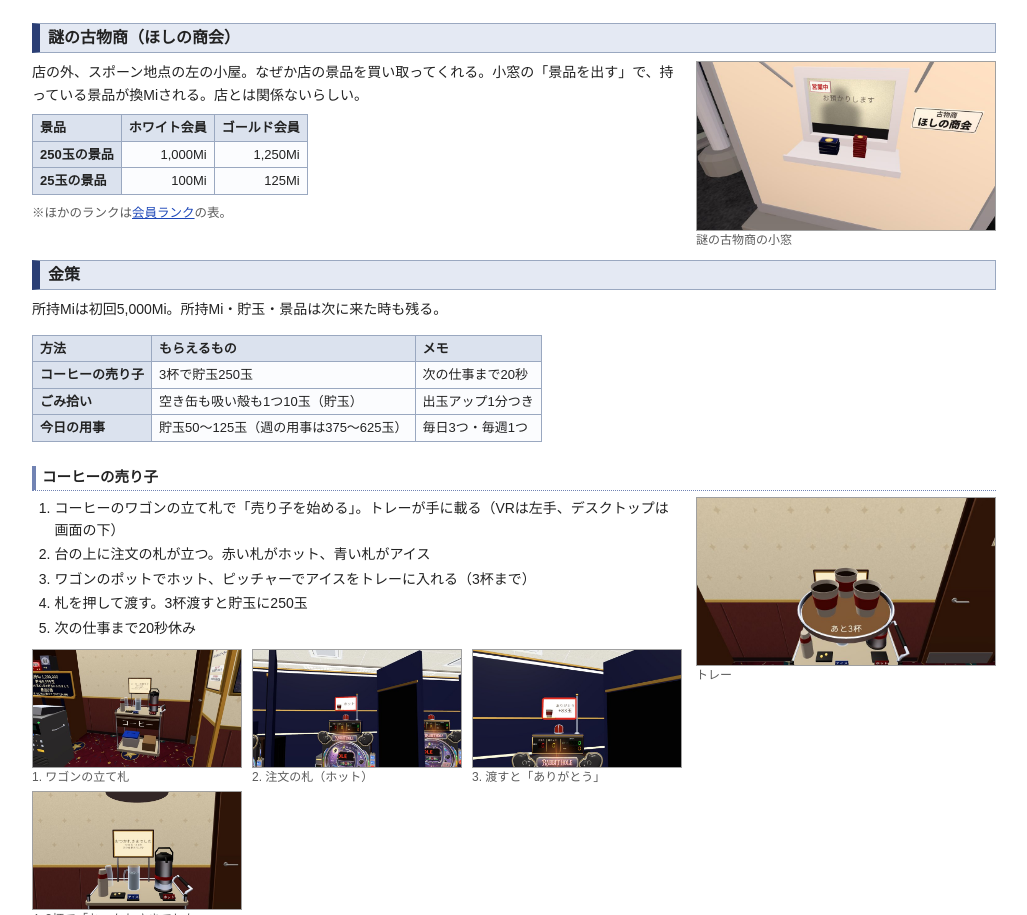
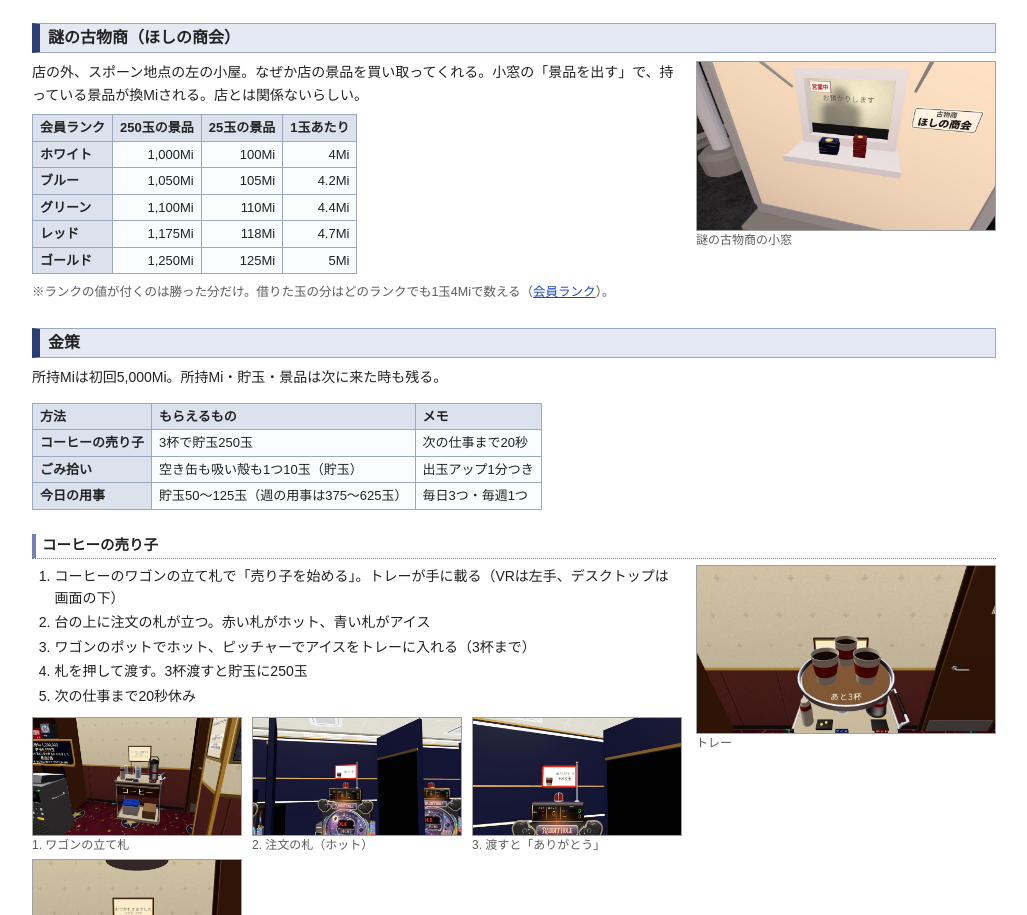
Before and after one commit to mitori-mimicria/miimii-parlor-wiki, a plain HTML site: page hall.html in a window 1280 px wide. Shown: the part 1879-2794 px from the top of the page, without its empty margins (224-1251 px from the left). Drawn offline with Linux system fonts and the light colour scheme.

Commit message:
古物商の買い取り値を 5 ランクとも

```diff
--- a/hall.html
+++ b/hall.html
@@ -102,13 +102,16 @@
 <figure class="ref"><img src="img/booth.jpg" width="960" height="540" alt="謎の古物商の小窓。台の上に紺と赤の景品のケース" loading="lazy"><figcaption>謎の古物商の小窓</figcaption></figure>
 <p>店の外、スポーン地点の左の小屋。なぜか店の景品を買い取ってくれる。小窓の「景品を出す」で、持っている景品が換Miされる。店とは関係ないらしい。</p>
 <table>
-<thead><tr><th>景品</th><th>ホワイト会員</th><th>ゴールド会員</th></tr></thead>
+<thead><tr><th>会員ランク</th><th>250玉の景品</th><th>25玉の景品</th><th>1玉あたり</th></tr></thead>
 <tbody>
-<tr><th>250玉の景品</th><td class="n">1,000Mi</td><td class="n">1,250Mi</td></tr>
-<tr><th>25玉の景品</th><td class="n">100Mi</td><td class="n">125Mi</td></tr>
+<tr><th>ホワイト</th><td class="n">1,000Mi</td><td class="n">100Mi</td><td class="n">4Mi</td></tr>
+<tr><th>ブルー</th><td class="n">1,050Mi</td><td class="n">105Mi</td><td class="n">4.2Mi</td></tr>
+<tr><th>グリーン</th><td class="n">1,100Mi</td><td class="n">110Mi</td><td class="n">4.4Mi</td></tr>
+<tr><th>レッド</th><td class="n">1,175Mi</td><td class="n">118Mi</td><td class="n">4.7Mi</td></tr>
+<tr><th>ゴールド</th><td class="n">1,250Mi</td><td class="n">125Mi</td><td class="n">5Mi</td></tr>
 </tbody>
 </table>
-<p class="note">※ほかのランクは<a href="#rank">会員ランク</a>の表。</p>
+<p class="note">※ランクの値が付くのは勝った分だけ。借りた玉の分はどのランクでも1玉4Miで数える（<a href="#rank">会員ランク</a>）。</p>
 
 <h2 id="money">金策</h2>
 <p>所持Miは初回5,000Mi。所持Mi・貯玉・景品は次に来た時も残る。</p>
```
